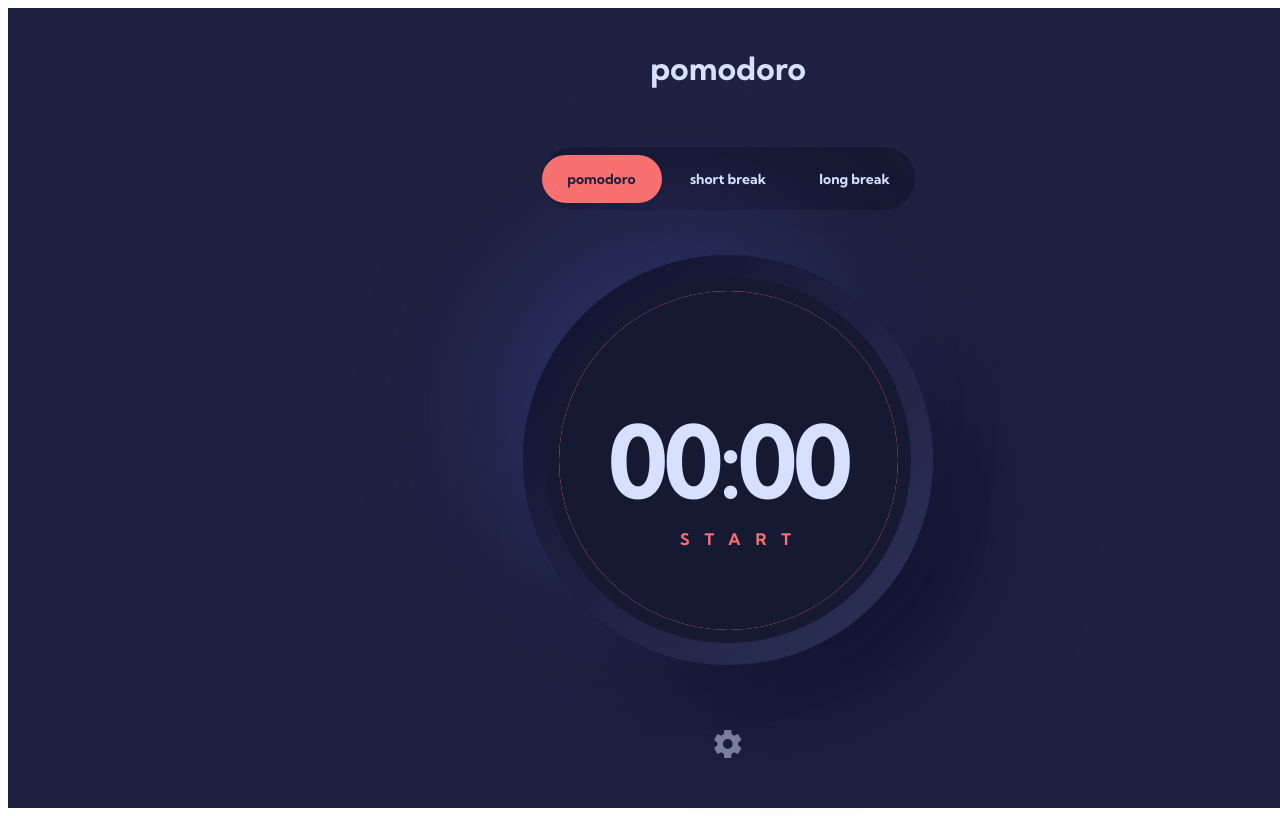
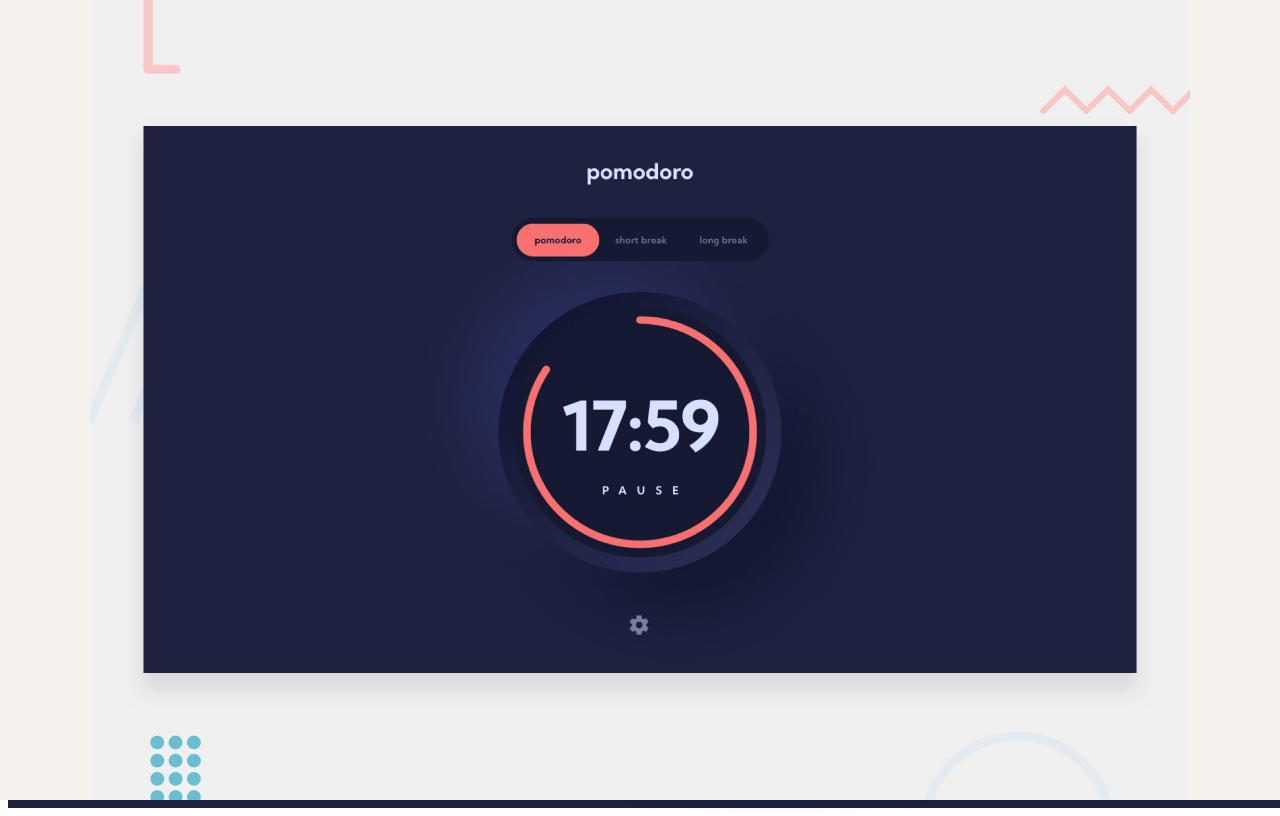
Before and after one commit to sergey-shcherbina/pomodoro, a plain HTML site: page starter-code/index.html in a window 1280 px wide. Shown: the top 816 px of the page. Drawn offline with Linux system fonts and the light colour scheme.

Commit message:
add preview

```diff
--- a/starter-code/app.js
+++ b/starter-code/app.js
@@ -1,4 +1,5 @@
 const root = document.querySelector(':root'),
+			preview = document.querySelector('.prev'),
 			settings = document.querySelector('.settings'),
 			modal = document.querySelector('.modal_back'),
 			cross = modal.querySelector('.cross'),
@@ -88,6 +89,10 @@ function timer(seconds, max) {
 		pause.classList.remove('h');
 	})
 }
+
+preview.addEventListener('click', () => {
+	preview.classList.add('h');
+});
 
 settings.addEventListener('click', () => modal.classList.remove('h'));
 cross.addEventListener('click', () => modal.classList.add('h'));
--- a/starter-code/index.html
+++ b/starter-code/index.html
@@ -13,7 +13,11 @@
   <title>Pomodoro app</title>
 </head>
 <body>
-
+  <div class="prev">
+    <div class="preview">
+      <img src="../preview.jpg"width="1100px" height="800px">
+    </div>
+  </div>
   <div class="wrap">
     <div class="logo">
       <img src="assets/logo.svg">
--- a/starter-code/style.css
+++ b/starter-code/style.css
@@ -438,3 +438,16 @@
     line-height: 16px;
     color: #FFFFFF;
 }
+.preview {
+    position: fixed;
+    top: 0;
+    right: 0;
+    left: 0;
+    bottom: 0;
+    background: rgb(245, 242, 238);
+    z-index: 5;
+    display: flex;
+    align-items: center;
+    justify-content: center;
+    cursor: pointer;
+}
```
